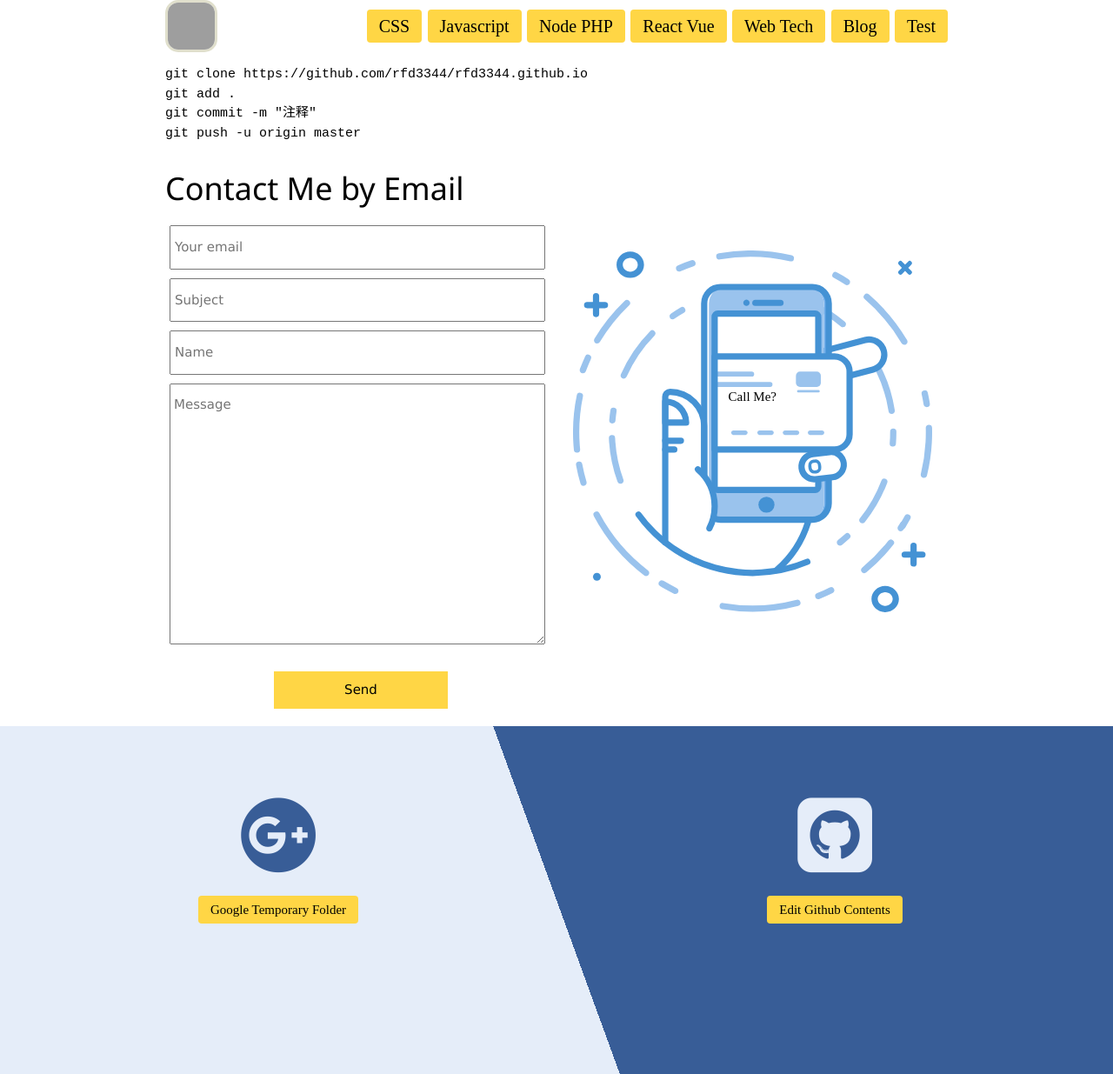
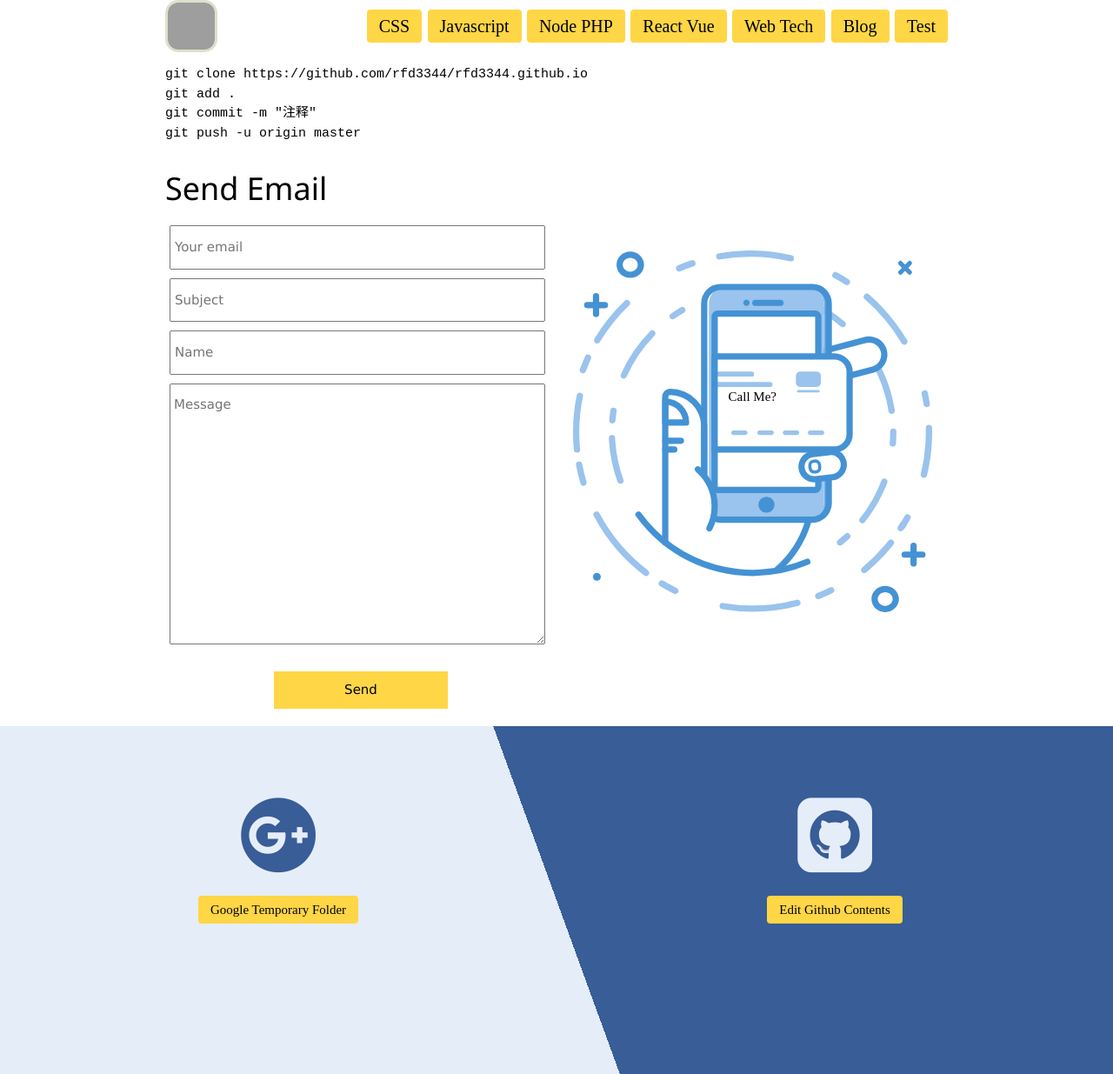
Before and after one commit to rfd3344a/rfd3344.github.io, a Jekyll site: the page built from index.html, in a window 1280 px wide. Shown: the whole page at 87% size. Built offline with Jekyll 4.4.1, drawn with Linux system fonts in a browser that asks for light colours; some web fonts are replaced; grey boxes are pictures that could not be loaded.

Commit message:
Update index.html

```diff
--- a/index.html
+++ b/index.html
@@ -19,7 +19,7 @@ git push -u origin master
 
 <section id="ContactMe">
    <div  id="EmailForm">
-   <h1> Contact Me by Email</h1>
+   <h1> Send Email</h1>
    <form action="https://formspree.io/rfd3344@gmail.com"  method="POST">
       <input type="hidden" name="_next" value="https://rfd3344.github.io/index.html" />
       <input type="hidden" name="_language" value="en" />
```
